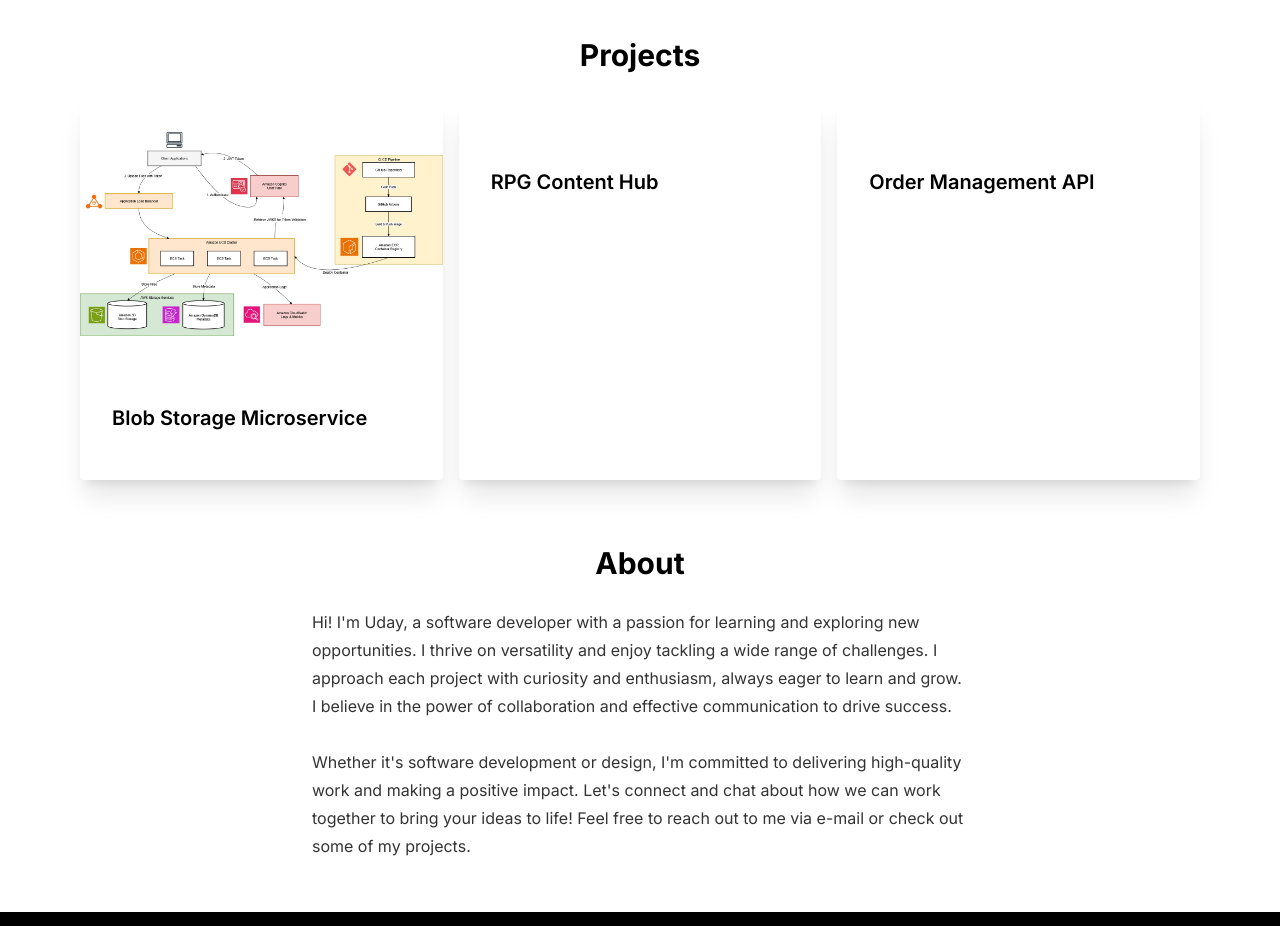
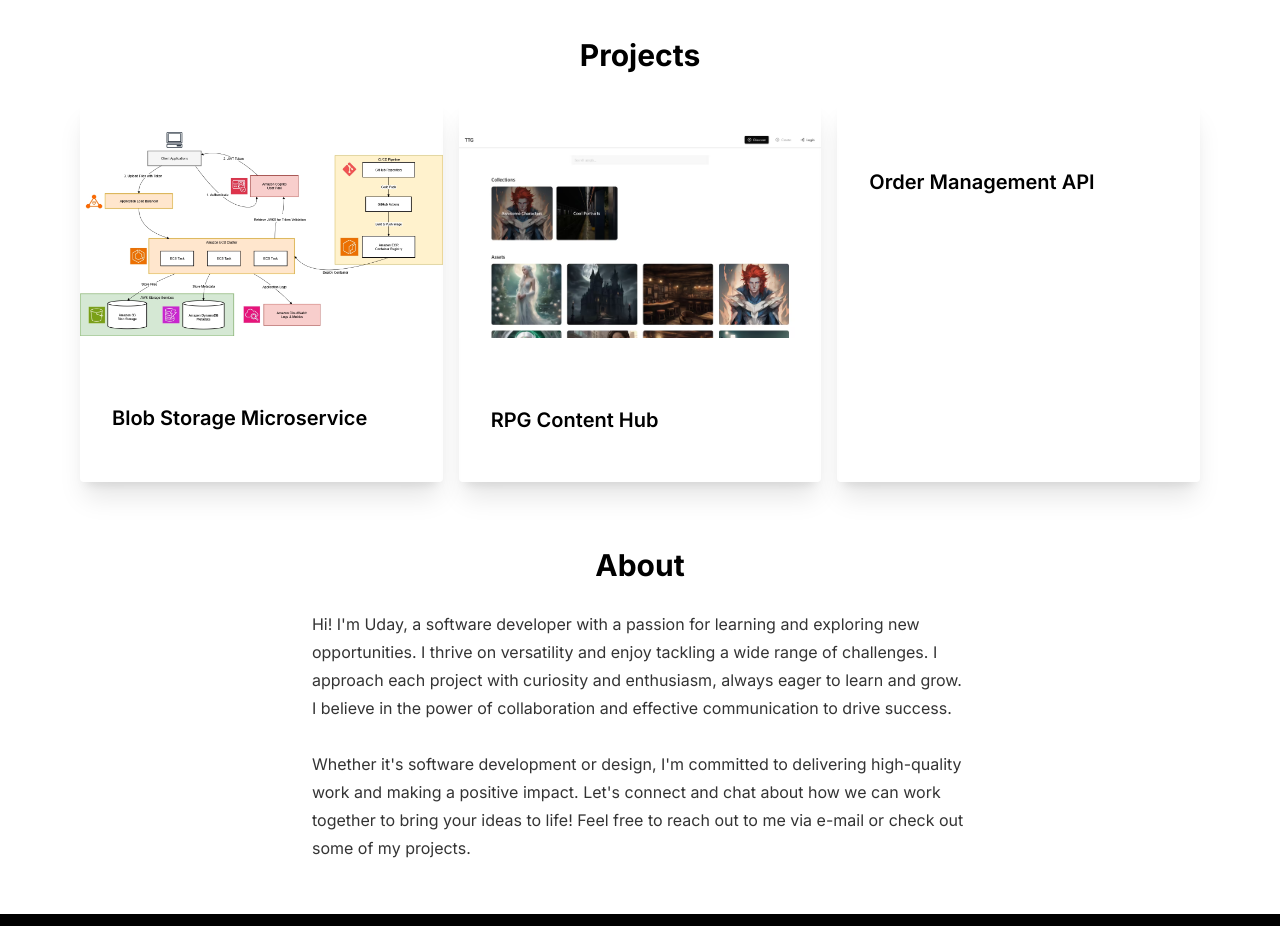
Before and after one commit to uday-rana/portfolio, a Next.js app: page / in a window 1280 px wide. Shown: the part 1460-2386 px from the top of the page. Built offline with nearby package versions, Linux system fonts and the light colour scheme.

Commit message:
Add screenshot for RPG content hub

```diff
--- a/src/components/Projects.jsx
+++ b/src/components/Projects.jsx
@@ -45,6 +45,7 @@ export default function Projects() {
           name="RPG Content Hub"
           repoLink="https://github.com/tabletop-generator"
           demoLink="https://ttg-client-web.tabletop-generator.workers.dev"
+          imageSrc="/rpg-content-hub-screenshot.avif"
         >
           A social platform for generating and discovering AI-generated content
           for role-playing games for inspiration and quick iteration.
```
Also changed, not shown: public/rpg-content-hub-screenshot.avif (added).
